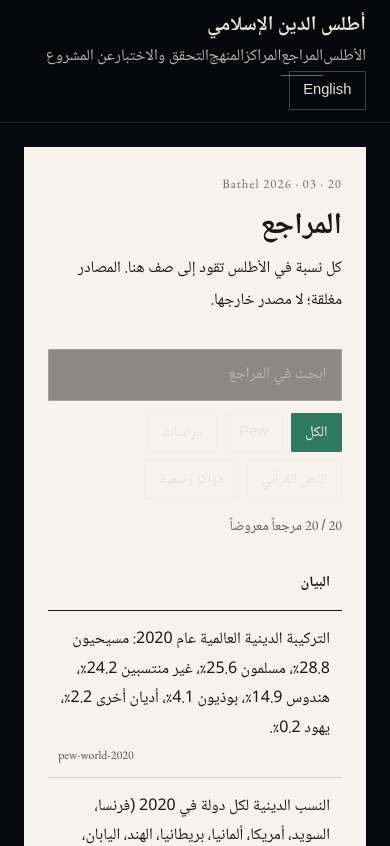
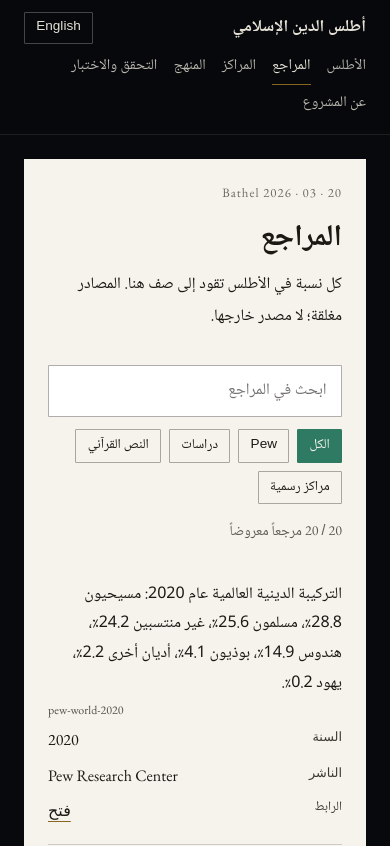
Before and after one commit to tmrsa1-ui/islamic-religion-atlas, a Next.js app: page /references in a window 390 px wide. Shown: the top 846 px of the page. Built offline with nearby package versions, Linux system fonts and the light colour scheme; no server answers.

Commit message:
Evaluation page, journey panel steps, styles (mobile card tables, Arabic leading)

```diff
--- a/app/globals.css
+++ b/app/globals.css
@@ -40,7 +40,7 @@ html[lang="ar"] .kicker { font-family: var(--font-ar), serif; letter-spacing: 0;
 .globe-svg { width: 100%; height: auto; display: block; overflow: visible; }
 .globe-grat { fill: none; stroke: rgba(231,226,216,.09); stroke-width: .5; }
 .globe-land { fill: var(--night); stroke: var(--limestone); stroke-opacity: .55; stroke-width: .6; stroke-linejoin: round; }
-.globe-country { fill: var(--brass); fill-opacity: .22; stroke: var(--limestone); stroke-opacity: .8; stroke-width: .7; transition: fill .3s, fill-opacity .3s; }
+.globe-country { cursor: pointer; fill: var(--brass); fill-opacity: .26; stroke: var(--limestone); stroke-opacity: .8; stroke-width: .7; transition: fill .3s, fill-opacity .3s; }
 .globe-country.on { fill: var(--verdigris); fill-opacity: .7; }
 .globe-rim { fill: none; stroke: rgba(231,226,216,.3); stroke-width: .8; }
 .globe-mark { cursor: pointer; outline: none; }
@@ -49,8 +49,14 @@ html[lang="ar"] .kicker { font-family: var(--font-ar), serif; letter-spacing: 0;
 .globe-mark .core { fill: var(--limestone); }
 .globe-mark .on .ring { fill: var(--verdigris); stroke: var(--limestone); }
 .globe-mark:focus-visible .ring { stroke: var(--limestone); stroke-width: 2.4; }
-.globe-mark .tag { fill: var(--void); stroke: rgba(231,226,216,.4); stroke-width: .6; }
-.globe-mark .tag-t { fill: var(--limestone); font-size: 14px; font-family: var(--font-ar), var(--font-latin), serif; }
+.globe-mark .tag { fill: var(--void); stroke: rgba(231,226,216,.55); stroke-width: .8; }
+.globe-mark .lbl { fill: var(--limestone); font-family: var(--font-ar), var(--font-latin), serif; paint-order: stroke; stroke: rgba(7,9,12,.92); stroke-width: 4px; stroke-linejoin: round; font-weight: 500; }
+.globe-mark .on .lbl { fill: #fff; stroke: none; }
+.globe-mark:hover .lbl { fill: #fff; }
+.globe-cont { fill: var(--limestone); font-family: var(--font-ar), var(--font-latin), serif; letter-spacing: .14em; paint-order: stroke; stroke: rgba(7,9,12,.7); stroke-width: 3px; }
+html[lang="ar"] .globe-cont { letter-spacing: 0; }
+.globe-borders { fill: none; stroke: rgba(231,226,216,.16); stroke-width: .4; }
+.globe-area { cursor: pointer; outline: none; }
 .globe-ctl { position: absolute; inset-inline: 0; bottom: 0; display: flex; justify-content: space-between; pointer-events: none; padding: 0 .25rem; }
 .globe-ctl .chip { pointer-events: auto; width: 2.5rem; height: 2.5rem; padding: 0; font-size: 1.4rem; line-height: 1; border-radius: 50%; background: rgba(7,9,12,.6); }
 @media (min-width: 768px) { .globe-ctl { bottom: 46%; } }
@@ -148,3 +154,70 @@ html[lang="ar"] .hero h1 { line-height: 1.35; }
 html[lang="ar"] .panel p, html[lang="ar"] .paper p { line-height: 2; }
 @media (max-width: 640px) { .panel { padding: 1.25rem !important; } .globe-svg { touch-action: pan-y; } }
 @media (prefers-reduced-motion: reduce) { .expand, .bar-fill { transition: none !important; } }
+
+/* ---- Cycle 1: header, how-it-works ---- */
+.site-row { display: flex; align-items: center; gap: 1.5rem; }
+.site-nav { display: flex; align-items: center; gap: 1.5rem; font-size: .98rem; margin-inline-start: auto; }
+.site-lang { flex: none; }
+@media (max-width: 720px) {
+  .site-row { flex-wrap: wrap; gap: .25rem 1rem; }
+  .site-brand { font-size: 1.05rem; }
+  .site-lang { margin-inline-start: auto; }
+  .site-nav { order: 3; width: 100%; margin: 0; gap: 1.1rem; overflow-x: auto; white-space: nowrap; font-size: .92rem; padding-bottom: .15rem; scrollbar-width: none; }
+  .site-nav::-webkit-scrollbar { display: none; }
+  .site-lang .chip { padding: .15rem .7rem; font-size: .85rem; }
+}
+.nav-link[aria-current="page"] { color: var(--limestone); }
+.how { display: grid; gap: 1.5rem; }
+@media (min-width: 900px) { .how { grid-template-columns: repeat(3, 1fr); gap: 2.5rem; } }
+.how li { list-style: none; border-top: 1px solid var(--hair-2); padding-top: 1rem; }
+.how .n { font-family: var(--font-latin), Georgia, serif; color: rgba(231,226,216,.6); letter-spacing: .1em; font-size: .85rem; }
+.verify { border: 1px solid var(--hair); background: rgba(26,35,50,.45); padding: 1.25rem 1.5rem; }
+
+/* ---- Cycle 2 ---- */
+.globe-pause { display: block; margin: .5rem auto 0; font-size: .82rem; padding: .15rem .8rem; }
+.globe-pause[aria-pressed="true"] { background: var(--verdigris); border-color: var(--verdigris); color: var(--paper); }
+table.dark-table { border-collapse: collapse; width: 100%; min-width: 640px; }
+table.dark-table th, table.dark-table td { padding: .8rem .7rem; vertical-align: top; text-align: start; border-bottom: 1px solid var(--hair); }
+table.dark-table th { font-size: .9rem; border-bottom: 1px solid var(--hair-2); color: rgba(231,226,216,.75); font-weight: 600; }
+.paper-input { background: #fff; color: var(--ink); border: 1px solid rgba(28,25,21,.35); }
+.paper-input:focus { border-color: var(--ink); }
+.paper-input::placeholder { color: rgba(28,25,21,.6); }
+.chip-paper { color: var(--ink); border-color: rgba(28,25,21,.35); font-size: .85rem; padding: .2rem .7rem; }
+.chip-paper:hover { border-color: var(--ink); }
+.chip-paper[aria-pressed="true"] { background: var(--verdigris); color: var(--paper); border-color: var(--verdigris); }
+.paper :focus-visible { outline: 2px solid var(--ink); }
+.arrived { background: rgba(138,101,32,.14); border-inline-start: 3px solid var(--brass); padding: .6rem .9rem; margin-bottom: 1rem; }
+table.refs tr:target td { background: rgba(138,101,32,.2); }
+
+/* ---- Cycle 4 ---- */
+.steps { list-style: none; padding: 0; margin: 0; counter-reset: none; }
+.steps li a { display: block; padding: .3rem 0; text-decoration: none; color: rgba(231,226,216,.85); }
+.steps li a:hover { color: #fff; text-decoration: underline; text-decoration-color: var(--brass); }
+@media (max-width: 1023px) { .steps { display: flex; flex-wrap: wrap; gap: .1rem 1rem; font-size: .92rem; width: 100%; } }
+html { scroll-behavior: smooth; scroll-padding-top: 5rem; }
+@media (prefers-reduced-motion: reduce) { html { scroll-behavior: auto; } }
+.input:focus { border-color: var(--limestone); box-shadow: 0 0 0 2px rgba(231,226,216,.35); }
+.paper-input:focus { box-shadow: 0 0 0 2px rgba(28,25,21,.35); }
+.next-box p { max-width: 46rem; }
+
+/* ---- Cycle 5: Arabic leading everywhere, mobile card tables ---- */
+html[lang="ar"] main :is(p, li, dd) { line-height: 1.95; }
+html[lang="ar"] main :is(h1, h2, h3) { line-height: 1.5; }
+html[lang="ar"] main .kicker, html[lang="ar"] main .folio { line-height: 1.6; }
+@media (max-width: 720px) {
+  table.refs, table.dark-table { min-width: 0; display: block; }
+  table.refs thead, table.dark-table thead { display: none; }
+  table.refs tbody, table.dark-table tbody { display: block; }
+  table.refs tr, table.dark-table tr { display: block; padding: .9rem 0; border-bottom: 1px solid rgba(28,25,21,.18); }
+  table.dark-table tr { border-bottom-color: var(--hair); }
+  table.refs td, table.dark-table td { display: flex; gap: .75rem; justify-content: space-between; border: 0; padding: .2rem 0; white-space: normal; }
+  table.refs td:first-child, table.dark-table td:first-child { display: block; }
+  table.refs td[data-label]::before, table.dark-table td[data-label]::before { content: attr(data-label); font-size: .8rem; opacity: .85; flex: none; }
+  table.dark-table td:first-child::before { content: none; }
+  table.refs td.num, table.refs th.num { white-space: normal; }
+}
+
+@media (max-width: 720px) { .site-nav { overflow: visible; white-space: normal; flex-wrap: wrap; gap: .1rem 1rem; } }
+/* missing data on paper: darker muted clay for contrast (still never red) */
+.paper .missing { color: #6B5A4A; border-color: rgba(107,90,74,.7); }
```
